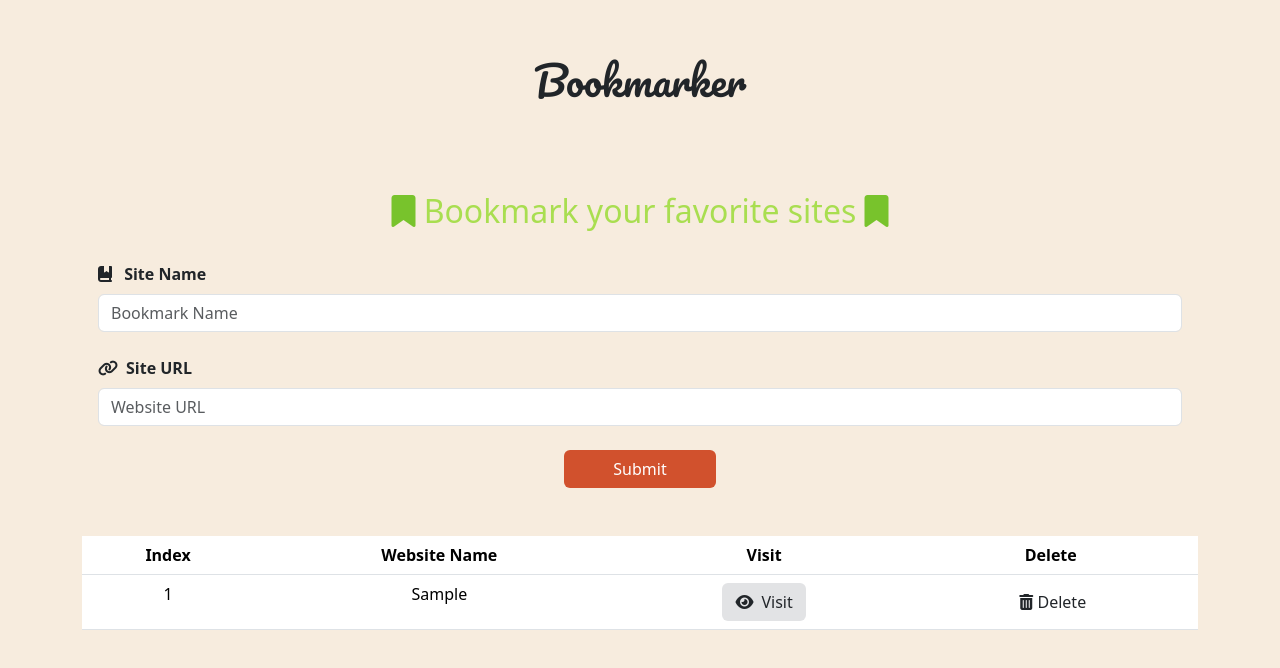
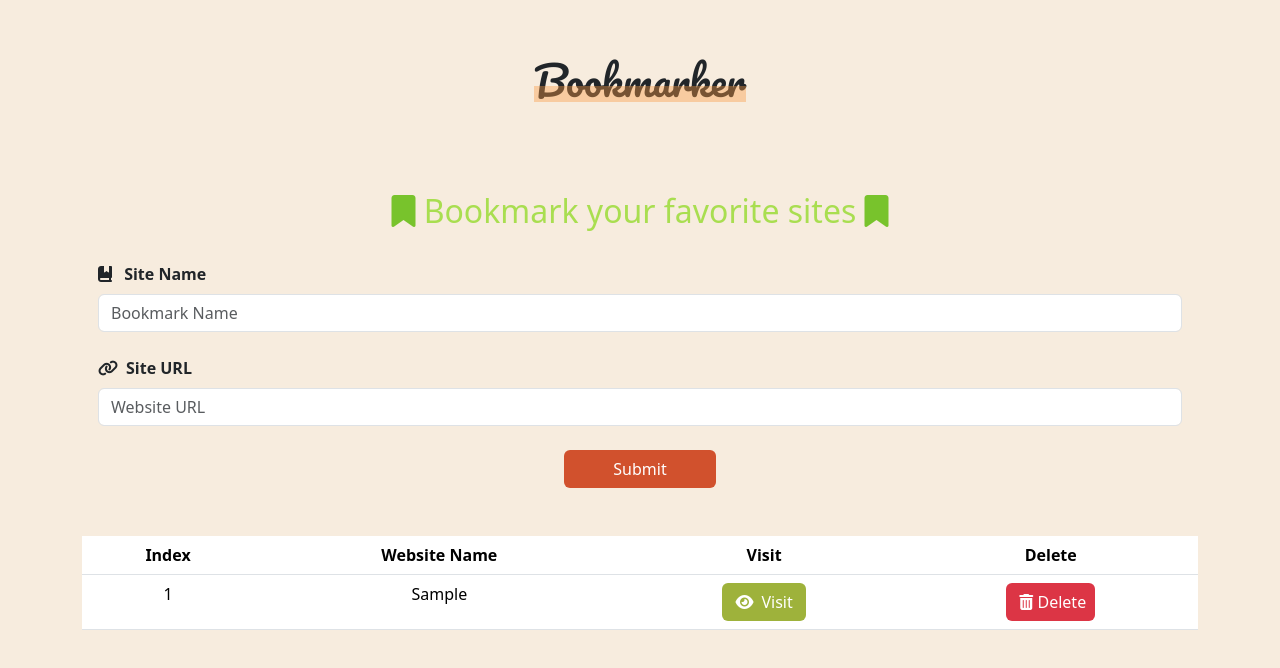
Before and after one commit to dina-94/s-projects, a plain HTML site: page index.html in a window 1280 px wide. Both pictures are taken after typing "Sample", "https://example.com" into the empty fields and a click on the button "Submit". Drawn offline with Linux system fonts and the light colour scheme; a web font is replaced by a local one.

Commit message:
last commit

```diff
--- a/css/index.css
+++ b/css/index.css
@@ -18,8 +18,15 @@ h1{
     color: #352e28;
  font-weight: 500;
     line-height: 1.2;
+    position: relative;
+    transition: all 0.5s;
 
 
+
+}
+h1:hover {
+    color: #c02f07;
+    scale: 1.2;
 }
 .main{
     width: 90%;
@@ -28,16 +35,17 @@ h1{
     border-top: 2px dotted;
 }
 
-main>h1::after{
+h1::before{
     content: "";
     position: absolute;
     width: 100%;
     height: 25%;
     left: 0;
     bottom: 10px;
-    background-color: #fec260;
+    background-color: #f79a42;
+    opacity: 0.4;
     transition: all 0.1s;
-    z-index: -1;
+    z-index: 0;
 }
 .bookmark button{
     background-color: #d1512d;
@@ -50,8 +58,9 @@ main>h1::after{
     border-color: #a03315;;
 }
 
-.btn-delete{
-    background-color: rgb(244, 134, 25);
+#tableContent .btn-visit{
+    background: #9eb23b;
+    color: white;
 }
 .bookmark h2{
     color: rgba(130, 215, 12, 0.674);
--- a/index.html
+++ b/index.html
@@ -18,7 +18,7 @@
             <div class="container d-flex flex-column justify-content-center align-items-center">
 
 
-              <h1 class="py-2 position-relative">Bookmarker</h1>
+              <h1 class="py-2">Bookmarker</h1>
 
 
               <div class="bookmark w-100 p-3 py-4 mt-5 d-flex flex-column justify-content-center align-items-center gap-4">
--- a/js/index.js
+++ b/js/index.js
@@ -75,12 +75,12 @@ function display(){
  tableContent+=`<tr>
                     <td> ${i+1}</td>
                      <td>${bookMarksList[i].siteName}</td>
-                    <td>     <button  class="btn bg-secondary-subtle" onclick="visit(${i})">
+                    <td>     <button  class="btn btn-visit" onclick="visit(${i})">
                       <i class="fa-solid fa-eye pe-2"></i>Visit
                     </button></td>
 
                     <td>
-                      <button  class="btn pe-2" onclick="deleteR(${i})">
+                      <button  class="btn pe-2 bg-danger text-white" onclick="deleteR(${i})">
                         <i class="fa-solid fa-trash-can"></i>
                         Delete
                       </button>
@@ -101,16 +101,15 @@ function deleteR(i){
 }
 
 function visit(i) {
-  var bookMark = {
-    siteName : siteNameInput.value ,
-    siteUrl : siteUrlInput.value ,
 
-  }
-  var userURL = bookMark.siteUrl;
-  var httpsRegex = /^https:\/\/*$/;
-if(httpsRegex.test(userURL)==true){
+
+  var httpsRegex = /^https:/;
+
+if(httpsRegex.test(bookMarksList[i].siteUrl)==true){
+
 window.open(bookMarksList[i].siteUrl);}
 else{
+
   open(`https://`+`${bookMarksList[i].siteUrl}`);
 }
 
```
